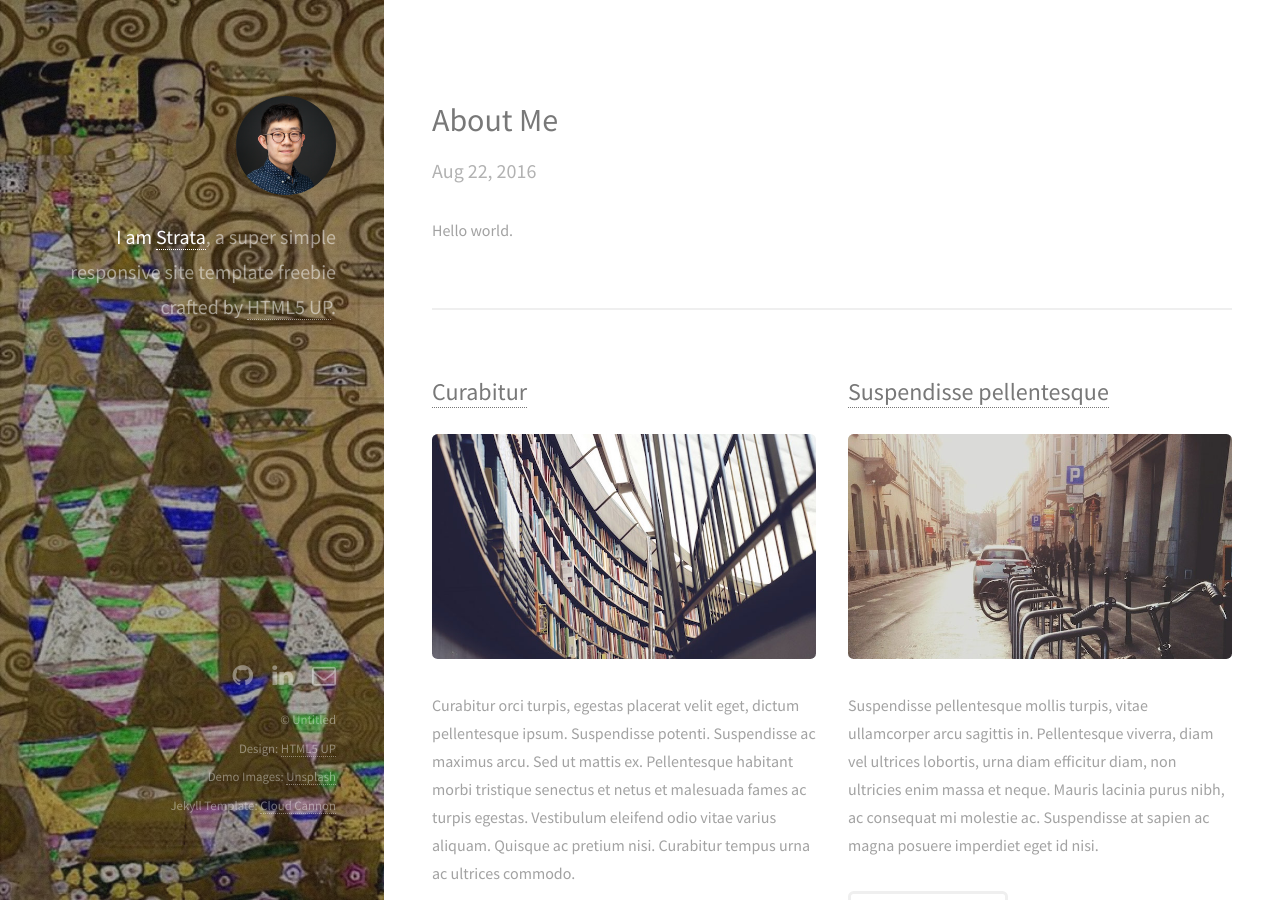
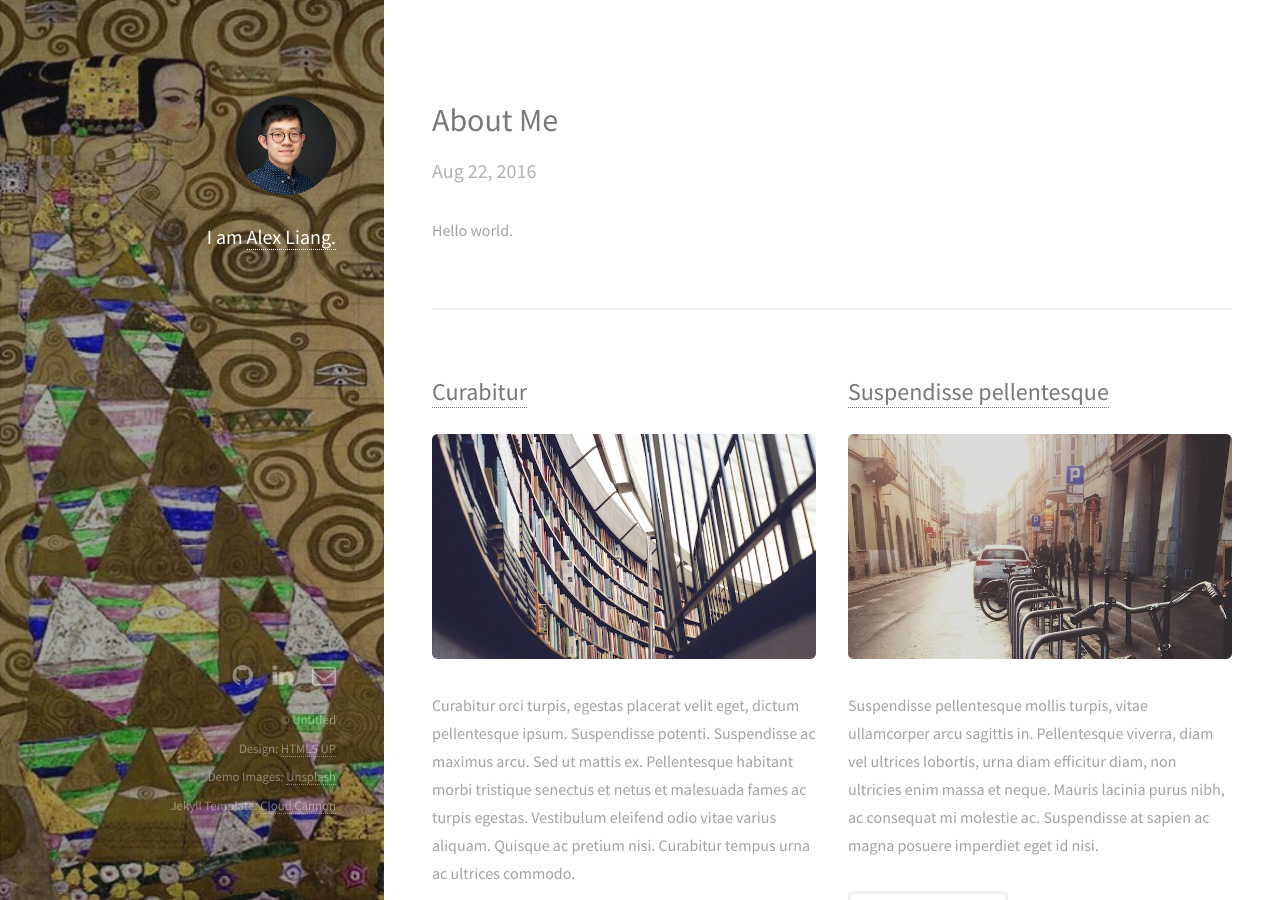
Before and after one commit to tianchuliang/tianchuliang.github.io, a Jekyll site: the page built from index.html, in a window 1280 px wide and 900 px high. Built offline with Jekyll 4.4.1, drawn with Linux system fonts in a browser that asks for light colours.

Commit message:
modified default.html

```diff
--- a/_layouts/default.html
+++ b/_layouts/default.html
@@ -1,7 +1,7 @@
 <!DOCTYPE html>
 <html>
   	<head>
-  		<title>Strata by HTML5 UP</title>
+  		<title>Tianchu (Alex) Liang</title>
   		<meta http-equiv="content-type" content="text/html; charset=utf-8" />
   		<meta name="description" content="" />
   		<meta name="keywords" content="" />
@@ -22,9 +22,10 @@
 
       <header id="header">
           <a href="#" class="image avatar"><img src="/images/avatar.jpg" alt="" /></a>
-          <h1><strong>I am <a href="/">Strata</a></strong>, a super simple<br />
-          responsive site template freebie<br />
-          crafted by <a href="http://html5up.net">HTML5 UP</a>.</h1>
+          <h1>
+            <strong>I am <a href="/">Alex Liang.</a>
+            </strong>
+          </h1>
       </header>
 
 
```
